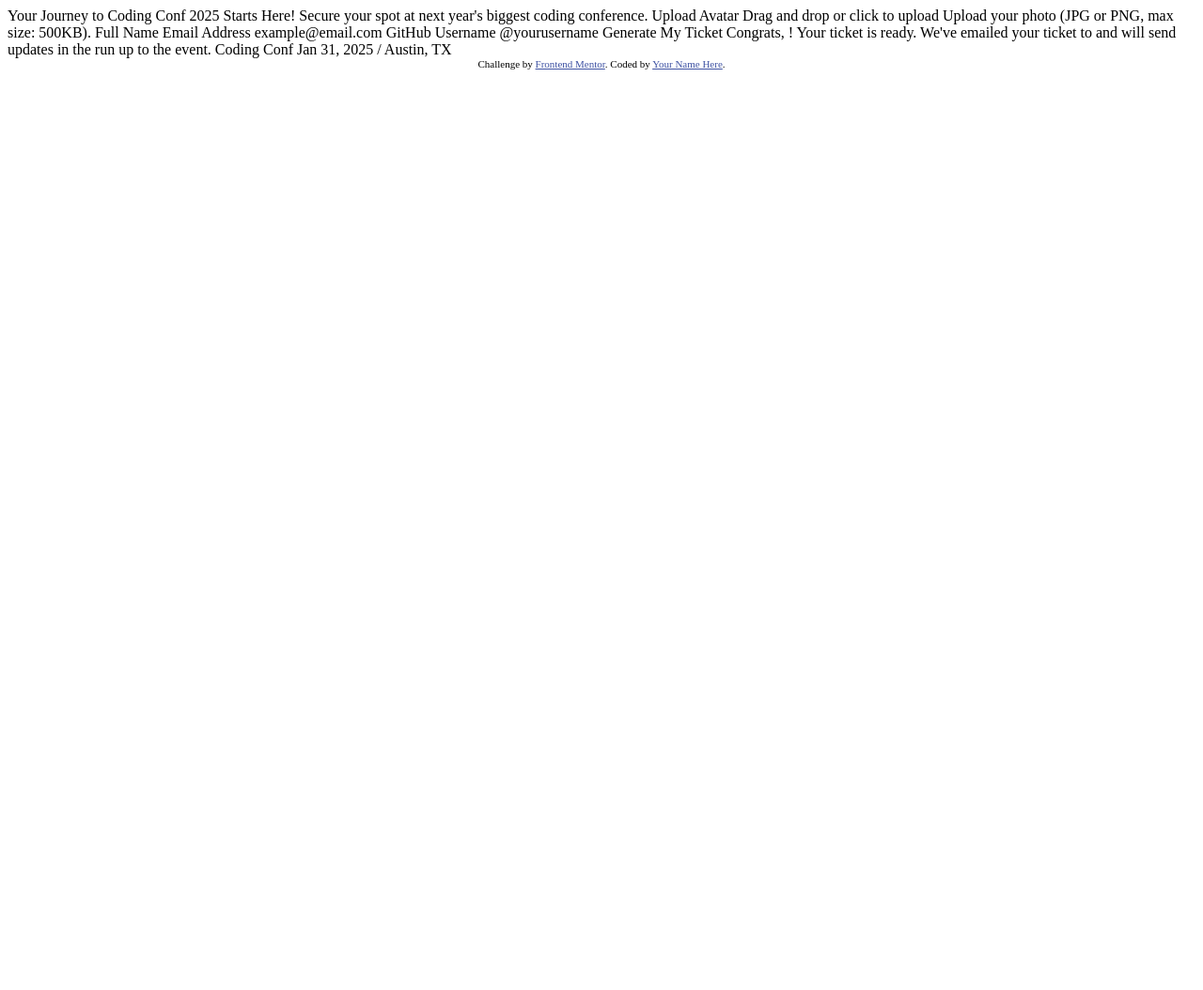
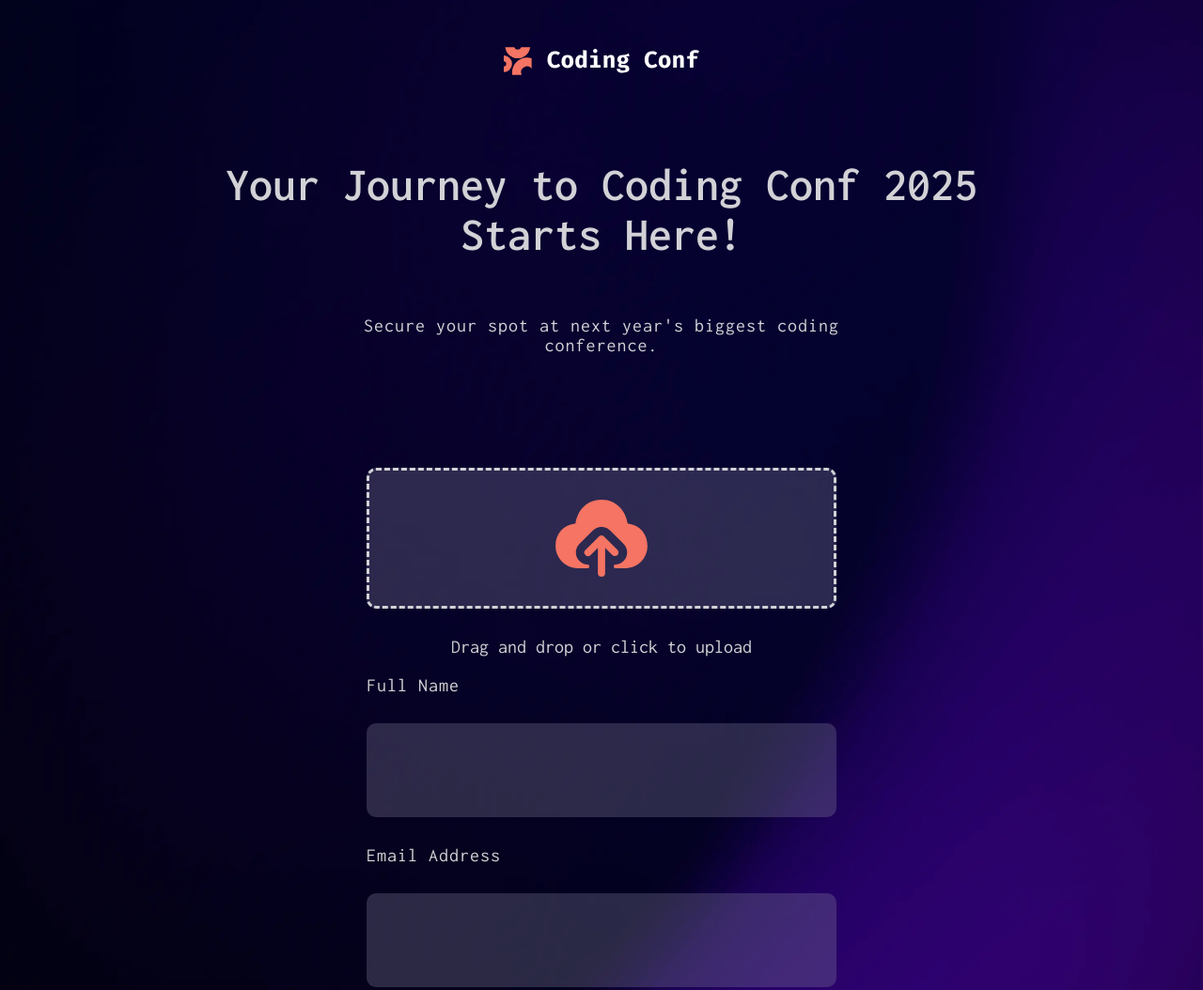
Before and after one commit to Amrmamdouhezz/conferenceTicketGenerator, a plain HTML site: page index.html in a window 1280 px wide. Shown: the top 1054 px of the page at 94% size. Before the commit the page ends 800 px from the top, so only its background shows below. Drawn offline with Linux system fonts and the light colour scheme.

Commit message:
Uploading initial design

```diff
--- a/index.html
+++ b/index.html
@@ -1,57 +1,71 @@
 <!DOCTYPE html>
 <html lang="en">
   <head>
-  <meta charset="UTF-8">
-  <meta name="viewport" content="width=device-width, initial-scale=1.0"> <!-- displays site properly based on user's device -->
+    <meta charset="UTF-8" />
+    <meta name="viewport" content="width=device-width, initial-scale=1.0" />
+    <!-- displays site properly based on user's device -->
 
-  <link rel="icon" type="image/png" sizes="32x32" href="./assets/images/favicon-32x32.png">
+    <link
+      rel="icon"
+      type="image/png"
+      sizes="32x32"
+      href="./assets/images/favicon-32x32.png"
+    />
 
     <title>Frontend Mentor | Conference ticket generator</title>
-
-  <!-- Feel free to remove these styles or customise in your own stylesheet 👍 -->
-  <style>
-    .attribution { font-size: 11px; text-align: center; }
-    .attribution a { color: hsl(228, 45%, 44%); }
-  </style>
+    <link rel="preconnect" href="https://fonts.googleapis.com" />
+    <link rel="preconnect" href="https://fonts.gstatic.com" crossorigin />
+    <link
+      href="https://fonts.googleapis.com/css2?family=Dancing+Script&family=Inconsolata:wght@200..900&family=Mulish:ital,wght@0,200..1000;1,200..1000&family=Poppins:ital,wght@0,100;0,200;0,300;0,400;0,500;0,600;0,700;0,800;0,900;1,100;1,200;1,300;1,400;1,500;1,600;1,700;1,800;1,900&display=swap"
+      rel="stylesheet"
+    />
+    <link rel="stylesheet" href="style.css" />
   </head>
   <body>
+    <!-- Form starts -->
+    <section class="Header-section">
+      <header>
+        <img
+          id="header-image"
+          src="./assets/images/logo-full.svg"
+          alt="Header-image"
+        />
+      </header>
+    </section>
+    <section id="Title">
+      <h1>Your Journey to Coding Conf 2025 Starts Here!</h1>
+      <p>Secure your spot at next year's biggest coding conference.</p>
+    </section>
+    <section id="form-section">
+      <form id="form" action="#">
+        <label for="avatar"></label>
+        <input
+          type="image"
+          id="avatar"
+          src="./assets/images/icon-upload.svg"
+          accept="image/jpeg, image/png"
+        />
+        <span>Drag and drop or click to upload</span>
 
-  <!-- Form starts -->
+        <label for="fullName">Full Name</label>
+        <input type="text" id="fullName" name="fullName" required />
 
-  Your Journey to Coding Conf 2025 Starts Here!
+        <label for="email">Email Address</label>
+        <input type="email" id="email" name="email" required />
 
-  Secure your spot at next year's biggest coding conference.
+        <label for="githubUsername">GitHub Username</label>
+        <input type="text" id="githubUsername" name="githubUsername" required />
 
-  Upload Avatar
-  Drag and drop or click to upload
-  Upload your photo (JPG or PNG, max size: 500KB).
-
-  Full Name
-
-  Email Address
-  example@email.com
-
-  GitHub Username
-  @yourusername
-
-  Generate My Ticket
-
+        <button type="submit">Generate My Ticket</button>
+      </form>
+    </section>
     <!-- Form ends -->
 
-  <!-- Generated tickets starts -->
-
-  Congrats, <!-- Full Name -->! Your ticket is ready.
-
-  We've emailed your ticket to <!-- Email Address --> and will send updates in the run up to the event.
-
-  Coding Conf
-  Jan 31, 2025 / Austin, TX
-
-  <!-- Generated tickets ends -->
-
+    <!--
   <div class="attribution">
     Challenge by <a href="https://www.frontendmentor.io?ref=challenge">Frontend Mentor</a>.
     Coded by <a href="#">Your Name Here</a>.
-  </div>
+  </div> -->
+  <script src="script.js"></script>
   </body>
 </html>
--- /dev/null
+++ b/style.css
@@ -0,0 +1,160 @@
+* {
+  margin: 0;
+  padding: 0;
+  box-sizing: border-box;
+}
+
+body {
+  font-size: 20px;
+  font-family: "Inconsolata", serif;
+  background-image: url(./assets/images/background-desktop.png);
+  background-size: cover;
+  background-position: center;
+  background-repeat: no-repeat;
+  width: 100%;
+  height: 100%;
+  display: flex;
+  flex-direction: column;
+  justify-content: flex-start;
+  align-items: center;
+  padding: 20px;
+}
+/* header styling */
+header {
+  display: flex;
+  justify-content: center;
+  align-items: center;
+  margin: 30px;
+}
+/* title section styling */
+#Title {
+    margin: 30px;
+  display: flex;
+  flex-direction: column;
+  justify-content: center;
+  align-items: center;
+}
+
+#Title h1 {
+  font-size: 50px;
+  font-weight: 600;
+  text-align: center;
+  color: hsl(252, 6%, 83%);
+  width: 70%;
+  margin: 30px;
+}
+
+#Title p {
+  font-size: 20px;
+  font-weight: 400;
+  letter-spacing: 1px;
+  margin: 30px;
+  text-align: center;
+  color: hsl(252, 6%, 83%);
+  width: 100%;
+}
+
+/* form styling */
+#form{
+    margin: 30px;
+    display: flex;
+    flex-direction: column;
+    justify-content: center;
+    align-items: center;
+}
+#form #avatar{
+    height: 150px;
+    border-style: dashed;
+    border-color: hsl(252, 6%, 83%);
+}
+#form label{
+    font-size: 20px;
+    font-weight: 400;
+    letter-spacing: 1px;
+
+    text-align: center;
+    color: hsl(252, 6%, 83%);
+    width: 100%;
+    text-align: left;
+}
+
+#form input{
+    padding: 10px;
+    margin: 30px 0;
+    width: 500px;
+    height: 100px;
+    border: none;
+    border-radius: 10px;
+
+    font-size: 20px;
+    background-color: rgba(135, 132, 164,0.3);
+    color: white;
+}
+#form span{
+    margin-bottom: 20px;
+    color: hsl(252, 6%, 83%);
+}
+#form button{
+    padding: 20px;
+    margin: 30px 0;
+    width: 100%;
+
+    border: none;
+    border-radius: 10px;
+    font-size: 20px;
+    background-color: hsl(7, 88%, 67%);
+    color: hsl(248, 70%, 10%);
+    font-weight: 600;
+    cursor: pointer;
+    transition: all 0.3s ease-in-out;
+}
+#form button:hover{
+
+    background-color: hsl(7, 86%, 47%);
+}
+
+#form button:active{
+    transform: scale(1.1);
+    background-color: hsl(7, 91%, 26%);
+}
+
+#Ticket-section{
+    margin: 30px;
+    display: flex;
+    flex-direction: column;
+    justify-content: center;
+    align-items: center;
+}
+
+.Ticket-image{
+    width: 500px;
+    height: 250px;
+    margin-bottom: 30px;
+    background: url(./assets/images/pattern-ticket.svg) no-repeat center / cover;
+    border:hsl(7, 88%, 67%);
+    display: flex;
+    flex-direction: column;
+    justify-content: space-between;
+
+    /* background-color: hsl(252, 6%, 83%); */
+}
+#Title p{
+    font-size: 20px;
+    font-weight: 400;
+    letter-spacing: 1px;
+    color: hsl(252, 6%, 83%);
+    width: 50%;
+}
+
+.Ticket-image .header-part{
+    margin: 30px;
+}
+
+.Ticket-image .Avatar-part{
+    margin: 30px;
+}
+.Ticket-image .Avatar-part img{
+   float: left;
+   margin-right: 20px;
+   border-radius: 5px;
+}
```
Also changed, not shown: ticket.html (added, +57 -0 lines), script.js (added). Lines whose indentation alone changed are shown as unchanged.
